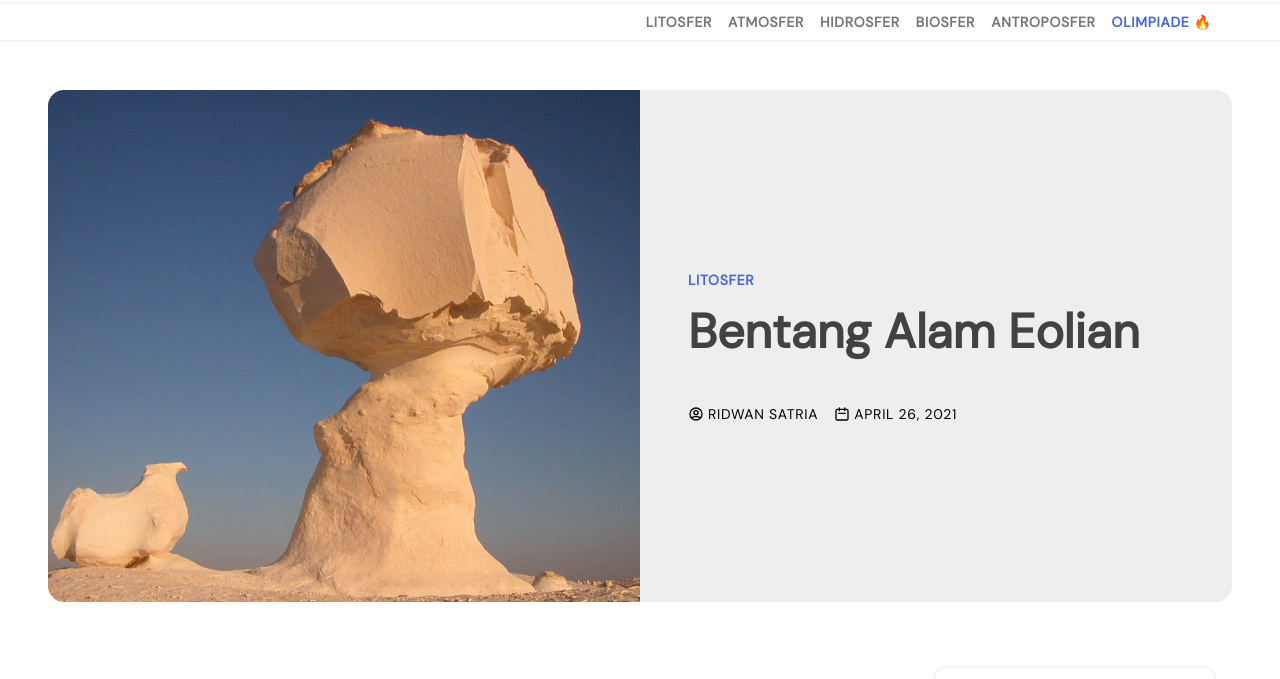
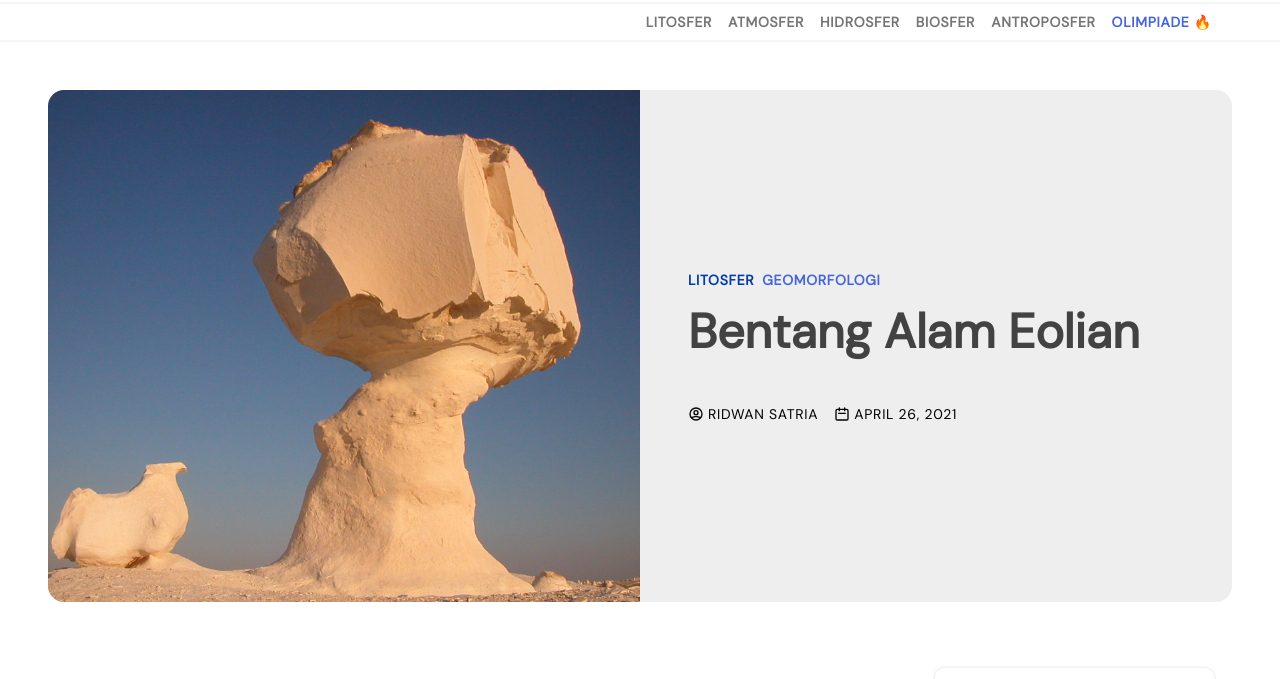
Before and after one commit to riidwansatria/supergeografi, a Gatsby site: page /bentang-alam-eolian/ in a window 1280 px wide. Shown: the part 78-757 px from the top of the page. Built offline with nearby package versions, Linux system fonts and the light colour scheme; Gatsby itself is replaced by a stand-in of ours.

Commit message:
blog post header update

```diff
--- /dev/null
+++ b/src/components/atoms/post-header-clickable-tags.js
@@ -0,0 +1,11 @@
+<div className='flex flex-1'>
+                <ol style={{ listStyle: `none` }} className='flex space-x-2'>
+                  {tags.map(tag => {
+                    return (
+                      <li className=''>
+                        <Link to={`/${_.kebabCase(post.frontmatter.category)}/${_.kebabCase(tag)}/`}><span className="uppercase text-sm text-primary font-bold tracking-wider">{tag}</span></Link>
+                      </li>
+                    )
+                  })}
+                </ol>
+              </div>
--- a/src/templates/blog-post.js
+++ b/src/templates/blog-post.js
@@ -5,9 +5,12 @@ import { UserCircleIcon, CalendarIcon } from '@heroicons/react/outline'
 import Layout from "../components/templates/layout"
 import Seo from "../components/seo"
 
+const _ = require("lodash")
+
 const BlogPostTemplate = ({ data, location }) => {
   const post = data.markdownRemark
   const posts = data.allMarkdownRemark.nodes
+  const tags = data.markdownRemark.frontmatter.tags
   const siteTitle = data.site.siteMetadata?.title || `Title`
   const author = data.site.siteMetadata.author?.name || `Supergeografi`
   const { previous, next } = data
@@ -31,7 +34,23 @@ const BlogPostTemplate = ({ data, location }) => {
             src={post.frontmatter.featuredImage} alt={post.frontmatter.title}></img>
           </div>
           <div className="p-12">
-            <span className="uppercase text-sm text-primary font-bold tracking-wider">{post.frontmatter.category}</span>
+            <div className="flex space-x-2">
+              <Link to={`/${_.kebabCase(post.frontmatter.category)}/`}><span className="uppercase text-sm text-primary-dark font-bold tracking-wider">{post.frontmatter.category}</span></Link>
+
+              <div className='flex flex-1'>
+                <ol style={{ listStyle: `none` }} className='flex space-x-2'>
+                  {tags.map(tag => {
+                    return (
+                      <li className=''>
+                        <span className="uppercase text-sm text-primary font-bold tracking-wider">{tag}</span>
+                      </li>
+                    )
+                  })}
+                </ol>
+              </div>
+
+            </div>
+
             <h1 itemProp="headline" className="text-5xl font-semibold text-gray-8 py-4">{post.frontmatter.title}</h1>
             <div className='flex gap-4 mt-8'>
               <div className='flex gap-1 items-center'>
@@ -182,6 +201,7 @@ export const pageQuery = graphql`
         title
         date(formatString: "MMMM DD, YYYY")
         category
+        tags
         description
         featuredImage
       }
```
